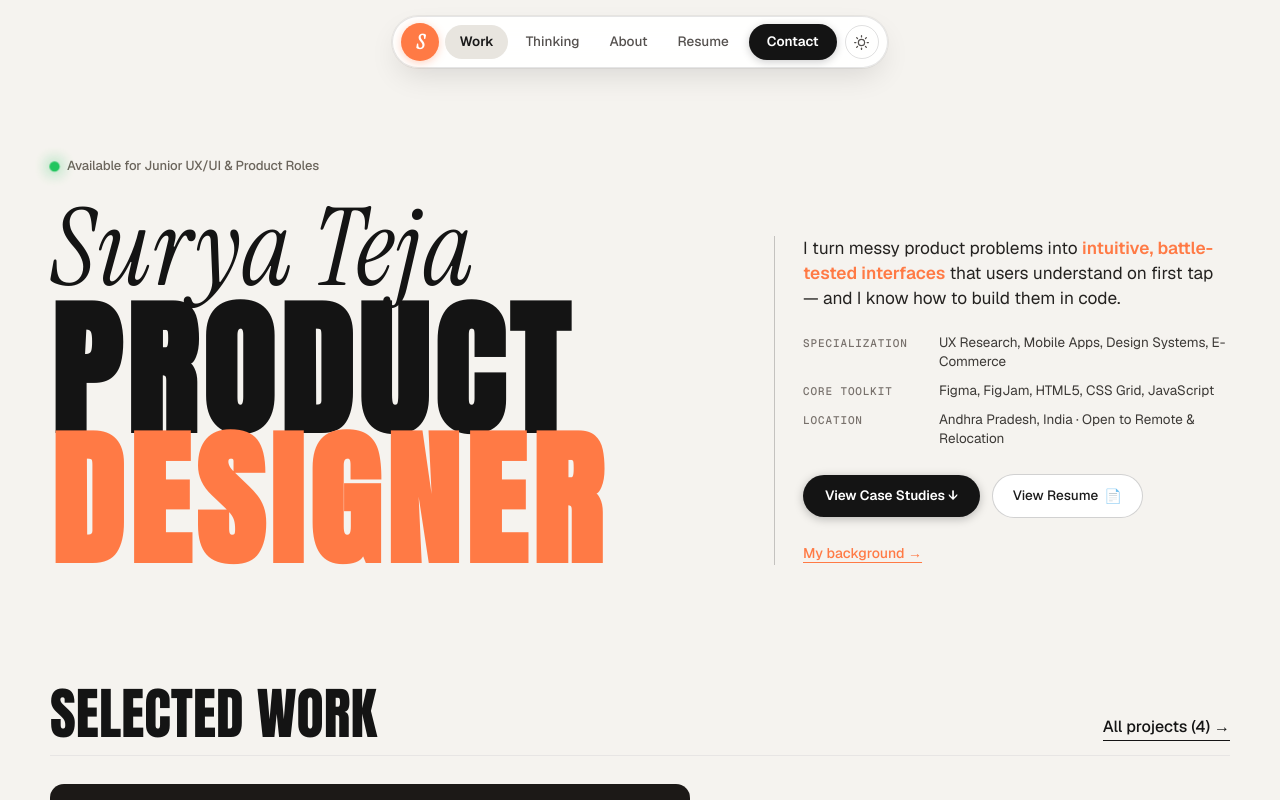
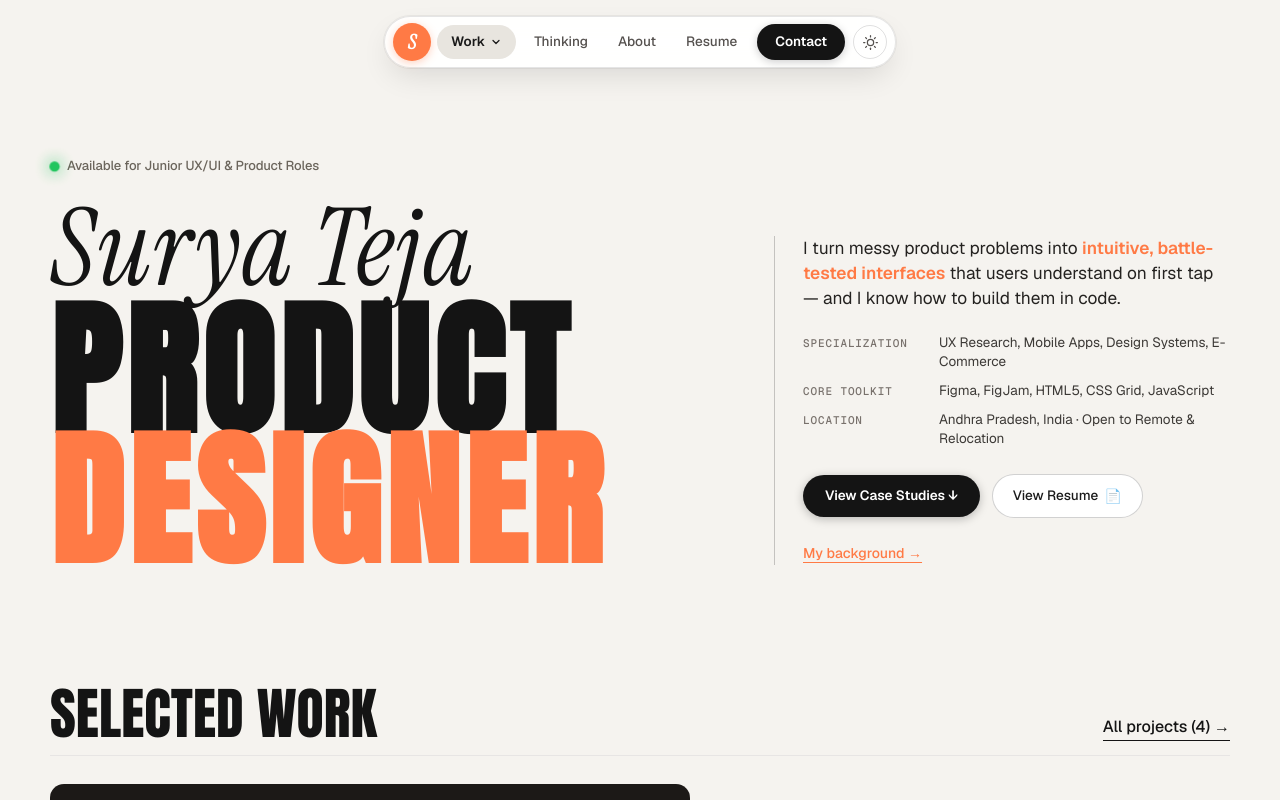
Before and after one commit to Sankusurya/Surya_UIUX, a React (Vite) app: page / in a window 1280 px wide. Shown: the top 800 px of the page. Built offline with nearby package versions, Linux system fonts and the light colour scheme; no server answers.

Commit message:
feat: restore Admin Panel link in navbar Work dropdown

```diff
--- a/src/components/layout/Navbar.jsx
+++ b/src/components/layout/Navbar.jsx
@@ -1,12 +1,25 @@
-import React from 'react';
+import React, { useState, useEffect, useRef } from 'react';
 import { usePortfolio } from '../../context/PortfolioContext';
 
 export const Navbar = () => {
   const { currentRoute, theme, toggleTheme, openResume } = usePortfolio();
+  const [isWorkDropdownOpen, setIsWorkDropdownOpen] = useState(false);
+  const dropdownRef = useRef(null);
 
   const isWorkActive = currentRoute === 'work' || currentRoute.startsWith('case-');
   const isThinkingActive = currentRoute === 'thinking';
   const isAboutActive = currentRoute === 'about';
+
+  // Close dropdown on click outside
+  useEffect(() => {
+    const handleClickOutside = (event) => {
+      if (dropdownRef.current && !dropdownRef.current.contains(event.target)) {
+        setIsWorkDropdownOpen(false);
+      }
+    };
+    document.addEventListener('mousedown', handleClickOutside);
+    return () => document.removeEventListener('mousedown', handleClickOutside);
+  }, []);
 
   const handleContactClick = (e) => {
     e.preventDefault();
@@ -18,9 +31,17 @@ export const Navbar = () => {
     }
   };
 
+  const handleWorkClick = (e) => {
+    e.preventDefault();
+    if (currentRoute !== 'work') {
+      window.location.hash = 'work';
+    }
+    setIsWorkDropdownOpen((prev) => !prev);
+  };
+
   return (
     <nav className="nav-container" aria-label="Main Navigation">
-      <div className="nav-pill-dock">
+      <div className="nav-pill-dock" ref={dropdownRef}>
         {/* Orange Circular Avatar with Italic 'S' */}
         <a
           href="#home"
@@ -31,15 +52,56 @@ export const Navbar = () => {
           S
         </a>
 
-        {/* Work Pill Nav Link */}
-        <a
-          href="#work"
-          className={`nav-work-pill ${
-            isWorkActive ? 'nav-work-active' : ''
-          }`}
-        >
-          <span>Work</span>
-        </a>
+        {/* Work Pill Button with Dropdown Chevron */}
+        <div className="relative">
+          <button
+            type="button"
+            onClick={handleWorkClick}
+            className={`nav-work-pill cursor-pointer ${
+              isWorkActive ? 'nav-work-active' : ''
+            }`}
+            aria-expanded={isWorkDropdownOpen}
+            aria-haspopup="true"
+          >
+            <span>Work</span>
+            <svg
+              width="12"
+              height="12"
+              viewBox="0 0 24 24"
+              fill="none"
+              stroke="currentColor"
+              strokeWidth="2.5"
+              strokeLinecap="round"
+              strokeLinejoin="round"
+              className={`transition-transform duration-200 ${
+                isWorkDropdownOpen ? 'rotate-180' : ''
+              }`}
+            >
+              <polyline points="6 9 12 15 18 9"></polyline>
+            </svg>
+          </button>
+
+          {/* Work Dropdown Menu - shows only Admin Panel */}
+          {isWorkDropdownOpen && (
+            <div className="nav-dropdown-menu min-w-[170px]">
+              <a
+                href="#admin"
+                target="_blank"
+                rel="noopener noreferrer"
+                onClick={() => {
+                  setIsWorkDropdownOpen(false);
+                }}
+                className="nav-dropdown-item font-semibold flex items-center justify-between py-2.5 px-3 hover:text-signal transition-colors"
+              >
+                <span className="flex items-center gap-2">
+                  <span className="text-signal text-sm">⚙</span>
+                  <span>Admin Panel</span>
+                </span>
+                <span className="text-xs opacity-60">↗</span>
+              </a>
+            </div>
+          )}
+        </div>
 
         {/* Thinking Link */}
         <a
```
